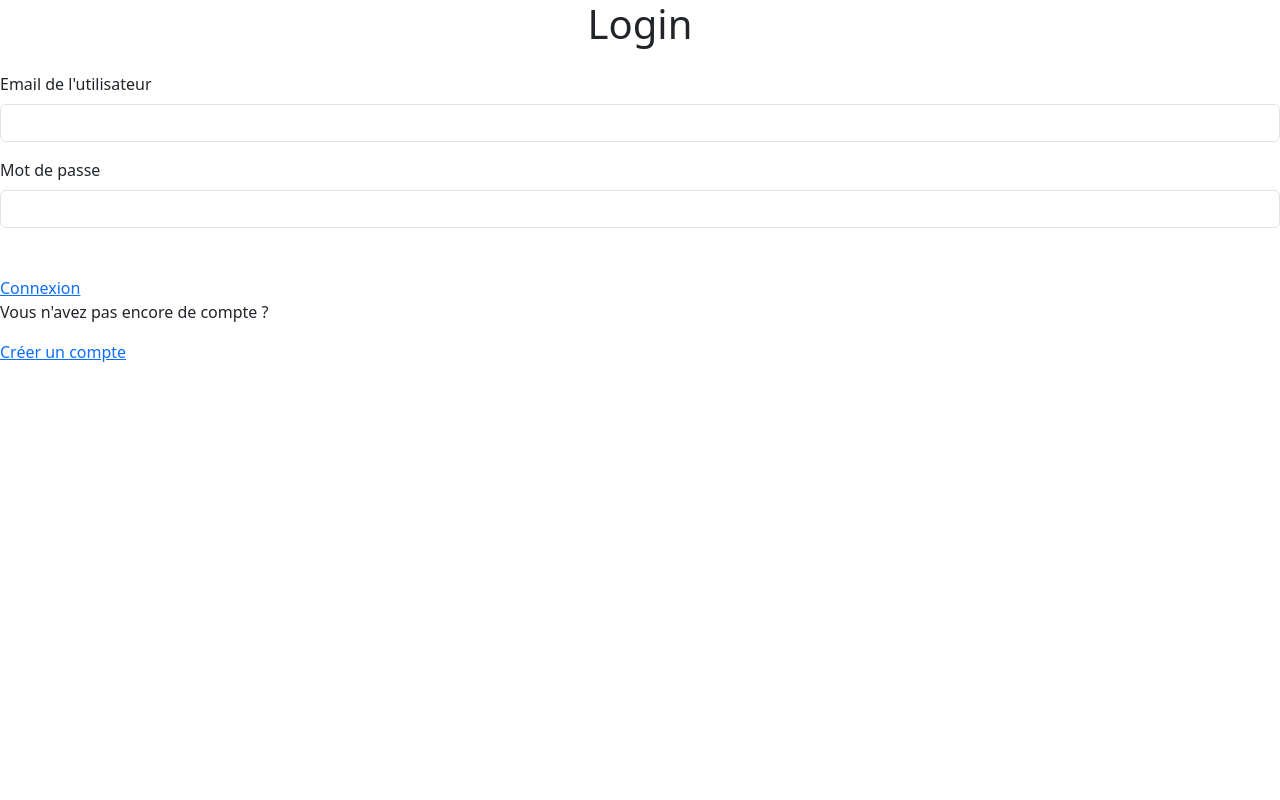
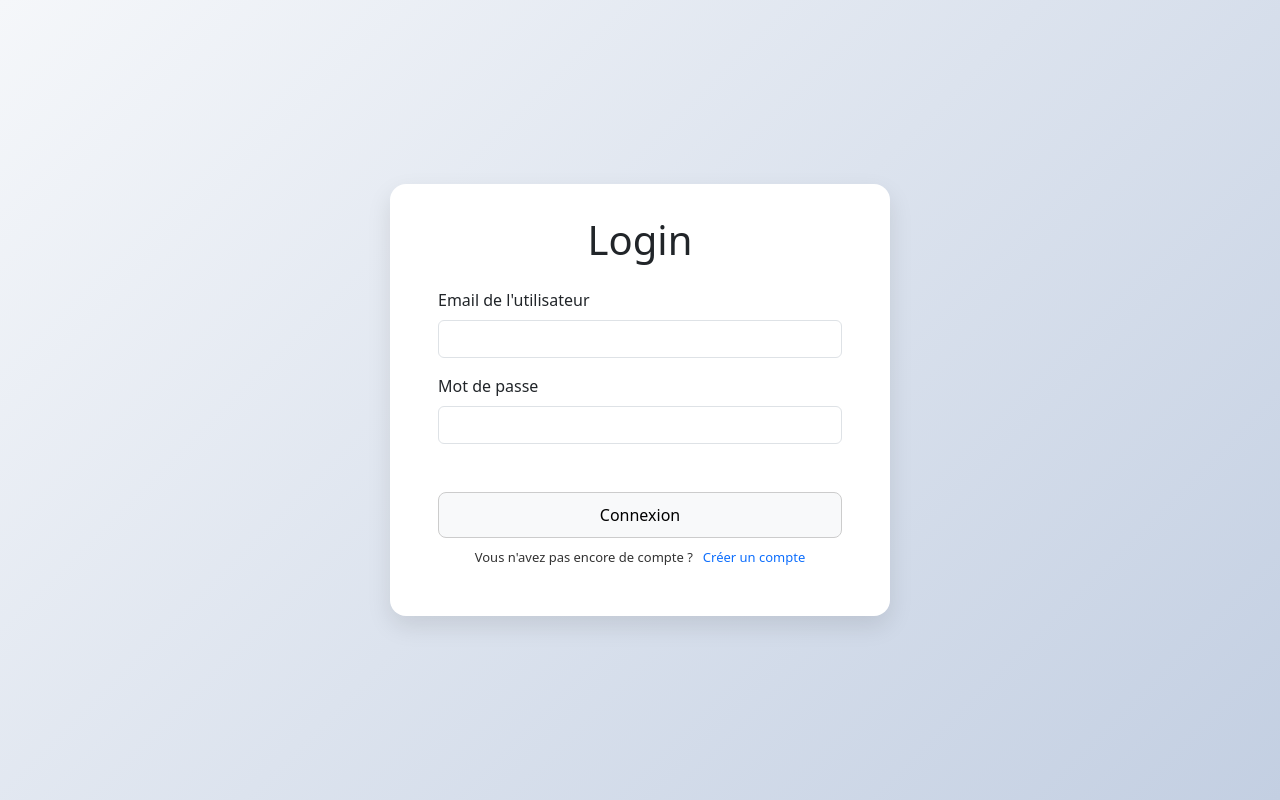
Before and after one commit to Brayan2107/MoodBoard-, a website: page frontend/login.html in a window 1280 px wide. Drawn offline with nearby package versions, Linux system fonts and the light colour scheme.

Commit message:
modification  du nom

```diff
--- a/frontend/login.html
+++ b/frontend/login.html
@@ -4,7 +4,7 @@
 <head>
     <meta charset="UTF-8">
     <meta name="viewport" content="width=device-width, initial-scale=1.0">
-    <link rel="stylesheet" href="css/" type="text/css">
+    <link rel="stylesheet" href="css/custom.css" type="text/css">
     <link href="https://cdn.jsdelivr.net/npm/bootstrap@5.3.3/dist/css/bootstrap.min.css" rel="stylesheet">
     <title>Moodboard+</title>
 
```
